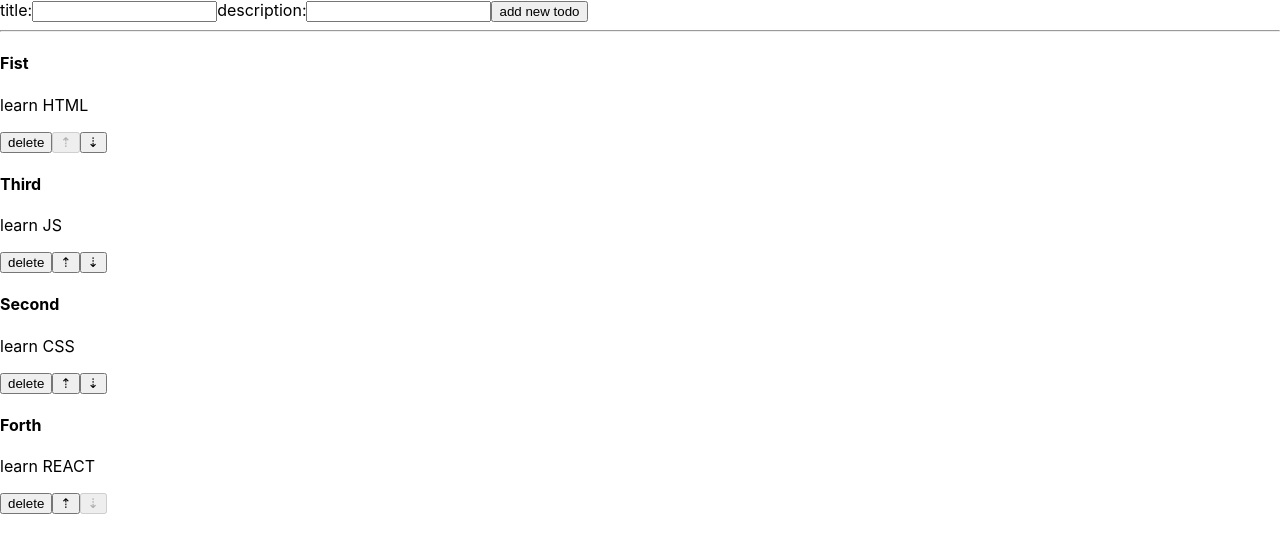
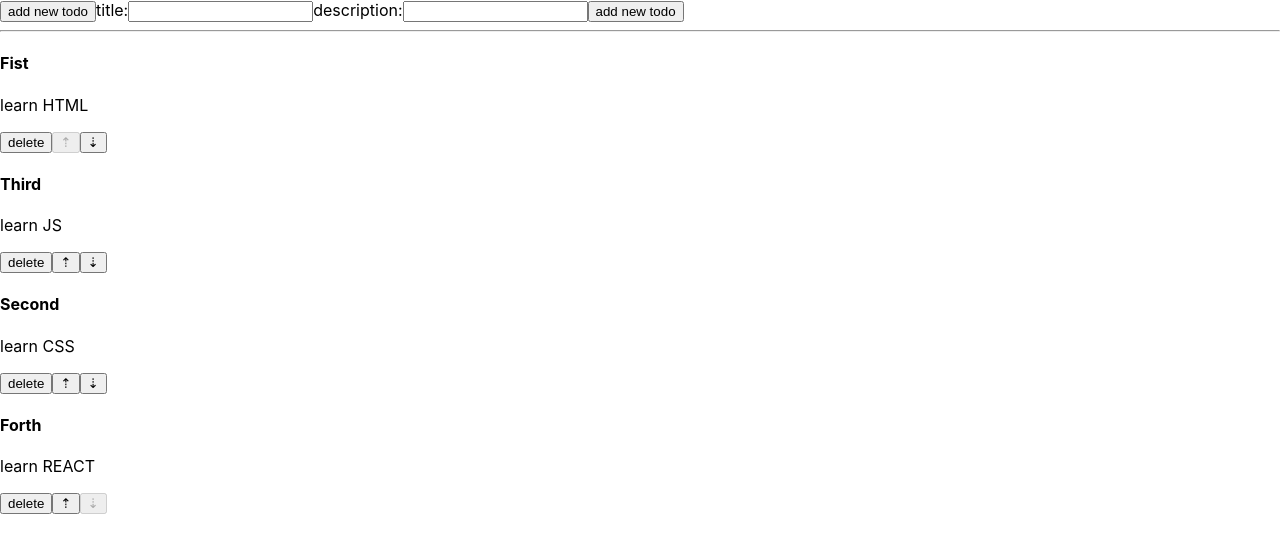
Before and after one commit to Nosov-Pavel/counters-add-arr, a React (Create React App) app: page / in a window 1280 px wide. Shown: the top 552 px of the page. Built offline with nearby package versions, Linux system fonts and the light colour scheme.

Commit message:
buttonAddNewTodo

```diff
--- a/src/ToDoController.js
+++ b/src/ToDoController.js
@@ -16,6 +16,7 @@ const addNewButtonHandler = () => {
 
     return (
         <div>
+            <button>add new todo</button>
             <label>title:</label>
             <input type="text"
                    value={newTitle}
```
